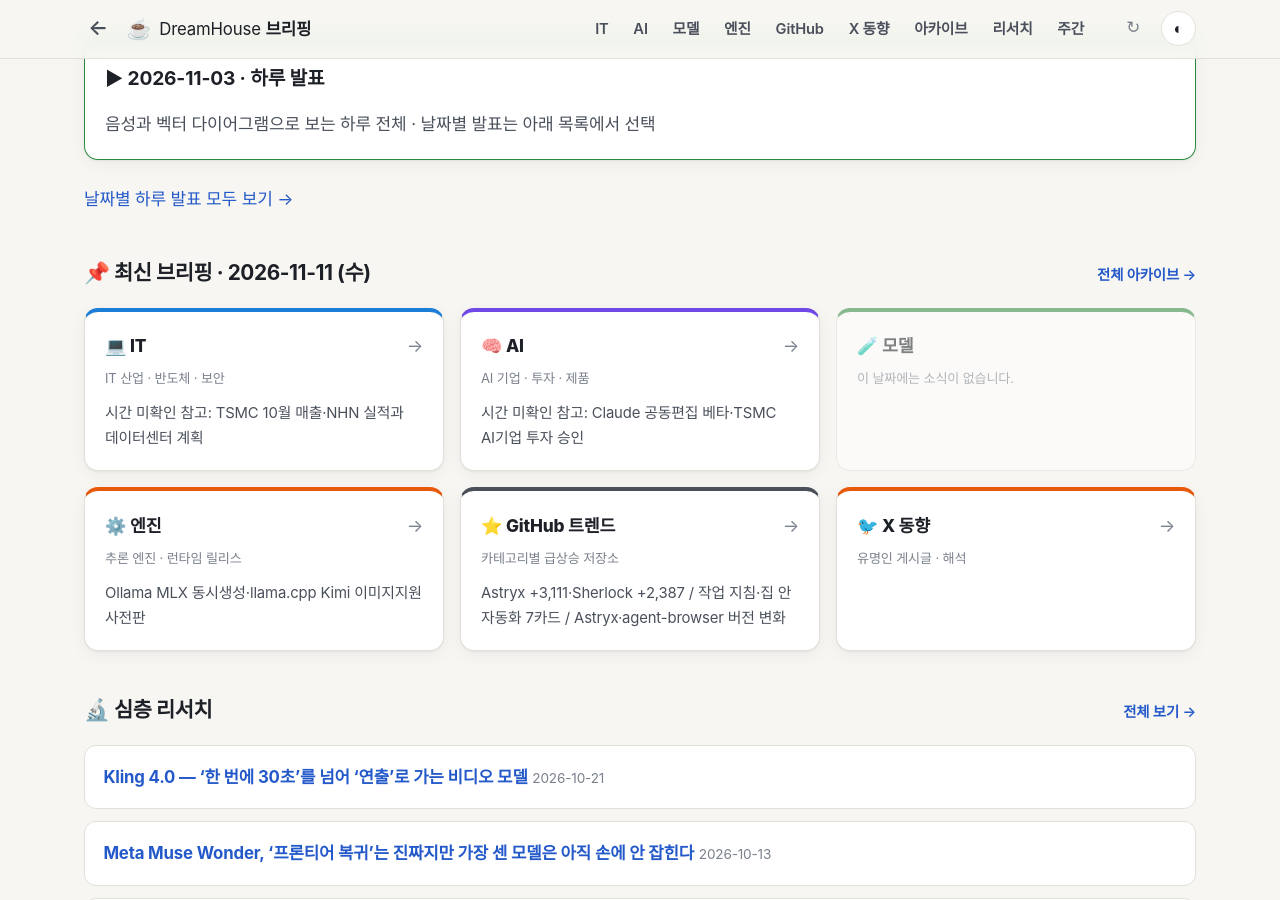
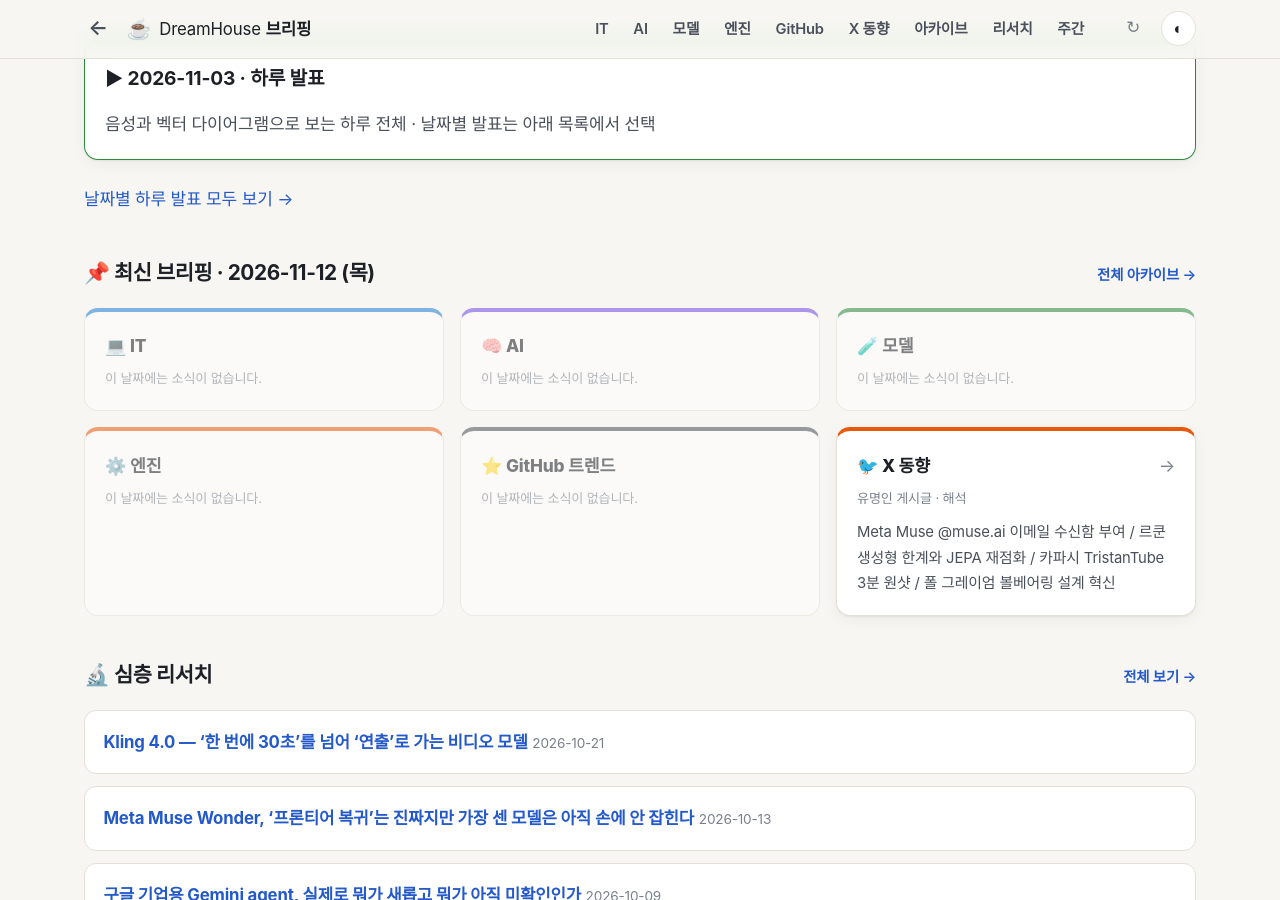
Before and after one commit to DreamHouseKSH/dreamhouse-briefings, a Jekyll site: the page built from index.html, in a window 1280 px wide and 900 px high, scrolled down 269 px. Built offline with Jekyll 4.4.1, drawn with Linux system fonts in a browser that asks for light colours; some web fonts are replaced; some of the changed lines change nothing that is shown; some of the changed text lies outside the part shown.

Commit message:
briefings: 2026-11-12 news (X)

```diff
--- a/_data/glossary.yml
+++ b/_data/glossary.yml
@@ -13,6 +13,7 @@
 # --- 2026-10-13 뉴스 브리핑 추가분
 
 # --- 2026-10-15 github trends ---
+- { term: "JEPA", full: "Joint Embedding Predictive Architecture", ko: "관절 임베딩 예측 아키텍처 — 픽셀 생성 대신 잠재 공간에서 상태를 예측하는 세계 모델 구조" }
 - { term: "JDK", full: "Java Development Kit", ko: "자바 프로그램을 만들고 돌리는 개발 도구 묶음" }
 - { term: "NSA", full: "National Security Agency", ko: "미국 국가안보국 — 신호정보·사이버보안 담당 정보기관" }
 - { term: "TOML", full: "Tom's Obvious Minimal Language", ko: "사람이 읽기 쉬운 설정 파일 형식" }
--- a/_data/highlights.yml
+++ b/_data/highlights.yml
@@ -1,3 +1,6 @@
+"2026-11-12":
+  X: "Meta Muse @muse.ai 이메일 수신함 부여 / 르쿤 생성형 한계와 JEPA 재점화 / 카파시 TristanTube 3분 원샷 / 폴 그레이엄 볼베어링 설계 혁신"
+
 "2026-11-11":
   IT: "시간 미확인 참고: TSMC 10월 매출·NHN 실적과 데이터센터 계획"
   AI: "시간 미확인 참고: Claude 공동편집 베타·TSMC AI기업 투자 승인"
--- /dev/null
+++ b/news/2026-11-12/X.md
@@ -0,0 +1,104 @@
+# X 브리핑 — 2026-11-12 (목요일, KST 아침)
+> X(트위터) 주요 테크·AI·경제 리더들의 24시간 내 핵심 포스트 인용 및 심층 해석. 게시글 인용과 함께 배경, 행간(생략된 것), 산업적 파급 효과를 분석했습니다.
+
+## 1. Alexandr Wang — Meta Muse 에이전트 전용 이메일 주소(@muse.ai) 공식 부여, 비동기 업무 생태계 직접 침투
+
+- **게시글:** https://x.com/alexandr_wang/status/2120562814884704256
+- **날짜:** 2026-11-11 (KST 2026-11-12 02:19)
+
+### 인용
+
+> "reserve your @muse.ai email handle while you can, paid subs! also, since many people were asking, this will be out to everyone soon including free plans! ... muse officially has its own email address 💌 forward it stuff or add it to a thread and watch it go. out now to paid subs in US and Canada."
+> (한글: "유료 구독자분들은 가능한 한 빨리 본인의 @muse.ai 이메일 핸들을 선점하세요! 많은 분들이 질문해 주셨는데, 무료 플랜을 포함한 모든 사용자에게도 곧 공개될 예정입니다! ... Muse가 공식적으로 자체 이메일 주소를 갖게 되었습니다 💌 자료를 전달하거나 이메일 스레드에 Muse를 추가하기만 하면 알아서 처리합니다. 현재 미국과 캐나다의 유료 구독자에게 제공 중입니다.")
+
+### 해석
+
+배경은 메타(Meta)의 AI 에이전트 서비스 'Muse'가 독립된 이메일 신원(Identity)을 획득한 사건이다. 기존 AI 어시스턴트들이 전용 웹 채팅창이나 모바일 앱 안에 갇혀 사용자가 찾아오기를 기다렸다면, Muse는 사용자마다 고유한 `@muse.ai` 수신함을 발급받아 인터넷의 가장 오래되고 보편적인 비동기 프로토콜인 이메일 스레드에 직접 '인간 팀원과 동일한 수신자'로 참여한다. 사용자가 영수증, 뉴스레터, 복잡한 업무 문서를 포워딩하거나 회의 스케줄 조율 메일에 Muse를 CC/BCC에 넣으면 에이전트가 백그라운드에서 내용을 요약하고 답장 초안을 회신하거나 스케줄을 처리한다.
+
+쓰지 않은 것: 외부 발신 메일에 대한 스팸 필터링 신뢰도 지표(SPF/DKIM/DMARC 설정), 에이전트가 오독하여 제3자에게 잘못된 메일을 직접 전송했을 때의 책임 소멸 규정 및 기업용 워크스페이스(Google Workspace, Microsoft 365) 엔터프라이즈 거버넌스 연동 계획은 이번 발표에서 구체적으로 다루지 않았다.
+
+업계에 미치는 의미: 에이전트의 작업 인터페이스가 **'채팅창(Chat UI)'에서 '비동기 수신함(In-box)'**으로 중심축을 옮겨가고 있다. 메타는 앞서 이틀 전 발표한 초경량·초저비용 추론 모델 'Muse Ember'(동급 플래시 모델 대비 단가를 3분의 1 수준으로 인하)를 결합하여, 사용자가 잠든 사이에도 하루 수백 건의 이메일을 저비용으로 상시 분류·추적하는 고빈도 에이전트 파이프라인을 구축하겠다는 전략을 완성했다.
+
+### 논조·다른 시각
+
+- **작성자 논조:** 공격적인 기능 확산과 대중화 예고 — 미국·캐나다 유료 사용자 우선 출시 후 무료 사용자 전면 개방을 약속하며 강력한 사용자 락인(Lock-in)을 도모.
+- **논조 점검:** 테크 미디어와 보안 전문가들은 "에이전트에게 고유 이메일 주소를 부여할 경우, 이메일 스푸핑(Spoofing)과 프롬프트 인젝션(Prompt Injection)을 유발하는 악의적 피싱 메일에 에이전트가 무방비로 노출될 수 있다"는 보안 사각지대를 경고.
+- **다른 시각:** 엔터프라이즈 협업 툴(Slack, Teams) 진영에서는 "사내 내부망 권한이 격리되지 않은 상태에서 외부 이메일 주소를 부여받은 에이전트는 기밀 데이터 유출의 잠재적 통로가 될 수 있다"며 엔터프라이즈 도입에는 엄격한 승인 게이트가 필수적이라는 신중론을 제기한다.
+
+---
+
+## 2. Yann LeCun — 생성형 AI 한계론 재점화, "오토리그레시브 LLM의 선언적 지식 축적과 물리 세계 인과 추론 결여"
+
+- **게시글:** https://x.com/ylecun/status/2120132325782503899
+- **날짜:** 2026-11-10 (KST 2026-11-11 02:05)
+
+### 인용
+
+> "LLMs accumulate substantial declarative knowledge, enabling them to answer a wide range of questions... but autoregressive token prediction is not a path to human-level intelligence. Without predictive world models, systems cannot reason, plan, or understand physical reality."
+> (한글: "대규모 언어 모델(LLM)은 방대한 선언적 지식을 축적하여 광범위한 질문에 답할 수 있게 합니다... 그러나 자기회귀적 토큰 예측은 인간 수준 지능으로 가는 경로가 아닙니다. 예측적 세계 모델(Predictive World Model) 없이는 시스템이 추론하거나 계획하거나 물리적 실체를 이해할 수 없습니다.")
+
+### 해석
+
+메타 수석 AI 과학자인 얀 르쿤 교수가 생성형 AI(Generative AI)의 근본적 아키텍처 한계를 다시 한번 도마 위에 올렸다. 최근 산업계가 텍스트, 이미지, 비디오를 픽셀이나 토큰 단위로 생성하는 디퓨전 및 자기회귀(Auto-regressive) 트랜스포머 스케일링에 천문학적 자본을 쏟아붓고 있는 가운데, 르쿤 교수는 이러한 시스템이 백과사전식 '선언적 지식(Fact Retrieval)'을 암기하는 데는 탁월하지만 근본적인 논리적 계획과 인과적 추론 능력이 결여되어 있다고 일침을 놓았다.
+
+쓰지 않은 것: 현재 본인이 이끄는 메타 연구진의 비생성형 대안 모델인 V-JEPA(Joint Embedding Predictive Architecture, 관절 임베딩 예측 아키텍처)가 현존 상업용 LLM 수준의 상업적 서비스나 코드 작성, 멀티모달 상호작용을 어느 시점에 대체할 수 있을지에 대한 정량적 로드맵이나 상용화 시점은 언급하지 않았다.
+
+업계에 미치는 의미: AI 프론티어 진영 간의 **'생성형 스케일링(Generative Scaling) vs 월드 모델(World-Action Models)'** 노선 논쟁이 한층 격화되고 있다. 구글 DeepMind의 Gemini 4 Carbon 발표와 엔비디아의 GR00T 2(WAM) 공개 직후 나온 발언이라는 점에서, 로보틱스와 실세계 상호작용이 본격화되는 2026년 하반기 AI 아키텍처의 패권이 픽셀 생성에서 추상 공간의 상태 예측으로 이동해야 한다는 학술적 경고로 읽힌다.
+
+### 논조·다른 시각
+
+- **작성자 논조:** 완고한 회의주의와 아키텍처 전면 전환 촉구 — 현세대 생성형 트랜스포머에 매달리는 빅테크들의 막대한 훈련 컴퓨트 투자를 '막다른 골목(Dead End)'으로 규정하는 확신에 찬 어조.
+- **논조 점검:** 벤치마크 학계와 산업계 엔지니어들은 "체인 오브 소트(Chain of Thought), 검색 증강 생성(RAG), 강화학습(RL) 추론 에이전트를 결합한 현세대 LLM이 이미 복잡한 수학 증명과 소프트웨어 엔지니어링에서 실질적 성과를 내고 있다"며 르쿤의 비판이 실용주의적 진보를 과소평가한다는 반론을 제기.
+- **다른 시각:** 물리 AI와 임베디드 로보틱스 연구자들은 르쿤의 견해에 적극 공감하며, "초당 수천 번의 모터 토크를 제어해야 하는 실물 기계에서는 오토리그레시브 텍스트 모델의 환각과 지연 시간이 치명적이므로 JEPA 기반의 예측 모델 도입이 불가피하다"고 지지한다.
+
+---
+
+## 3. Andrej Karpathy — Claude Code로 3분 만에 4.7만 개 비디오 'TristanTube' 원샷 구축… 일회용 소프트웨어의 도래
+
+- **게시글:** https://x.com/karpathy/status/2119114537442189652
+- **날짜:** 2026-11-08 (KST 2026-11-09 01:22, 기술 커뮤니티 지속 확산)
+
+### 인용
+
+> "Tristan Hume published a YouTube channel tier list earlier in the week... It looked excellent, so I turned it into TristanTube: about 47K super nerdy videos, plus a TV mode for laid-back watching. One-shotted it with Claude Code in three minutes."
+> (한글: "트리스탄 흄이 주초에 유튜브 채널 티어 리스트를 공개했습니다... 내용이 너무 훌륭해서 제가 이를 'TristanTube'로 만들었습니다. 약 4만 7천 개의 초전문적 비디오와 느긋하게 시청할 수 있는 TV 모드를 갖췄습니다. Claude Code를 사용해 단 3분 만에 한 번에 완성(one-shot)했습니다.")
+
+### 해석
+
+전 테슬라 AI 디렉터이자 Eureka Labs 창업자인 안드레이 카파시가 공개한 초단기 에이전트 바이브 코딩(Vibe Coding) 실전 사례다. 연구자 트리스탄 흄(Tristan Hume)이 개인 블로그에 정리해 둔 텍스트 기반의 고품질 유튜브 엔지니어링·수학 채널 목록을 본 뒤, Claude Code CLI 에이전트에게 단일 프롬프트를 내려 4만 7천 개 동영상 메타데이터를 파싱하고 반응형 웹 플레이어 및 연속 재생 TV 모드가 탑재된 완전한 웹 애플리케이션으로 단 3분 만에 컴파일해 배포했다.
+
+쓰지 않은 것: 유튜브 API 쿼터 제약 처리 방식, 비디오 썸네일 캐싱 구조, 장기적인 호스팅 유지비용 및 유튜브 정책 변경 시의 유지보수 방안 등 전통적 소프트웨어 엔지니어링에서 필수적인 수명 주기 관리(Lifecycle Management) 요소는 언급되지 않았다.
+
+업계에 미치는 의미: 소프트웨어의 성격이 '오랫동안 유지보수하는 제품(SaaS)'에서 **'필요할 때 몇 분 만에 만들고 버리는 일회용 도구(Disposable Software)'**로 근본적인 전환을 맞이하고 있음을 입증한다. 데이터 소스만 존재하면 누구나 에이전트를 통해 즉시 개인 맞춤형 GUI(그래픽 사용자 인터페이스)를 실시간 합성해 낼 수 있어, 전통적인 웹 프론트엔드 외주 및 단순 유틸리티 개발 시장의 존재 기반을 뒤흔드는 신호탄이다.
+
+### 논조·다른 시각
+
+- **작성자 논조:** 경쾌한 개발 즐거움과 에이전트 능력 격찬 — "코딩의 고통이 사라지고 상상을 현실로 옮기는 장벽이 3분으로 줄어들었다"는 낙관적 기술 찬미.
+- **논조 점검:** 개발자 커뮤니티(Hacker News)에서는 "정형화된 목록을 웹 템플릿에 바인딩하는 작업은 LLM의 최고 적합 영역이며, 복잡한 인증이나 상태 관리, 보안 예외 처리가 들어가는 실제 프로덕션 서비스 개발과는 여전히 큰 격차가 있다"고 지적.
+- **다른 시각:** UI/UX 디자이너 진영에서는 "사용자마다 자신에게 가장 편한 인터페이스를 직접 코딩 없이 생성해 소비하는 '유저 에이전트 주도형 웹' 시대가 열리면서, 중앙 집중식 플랫폼의 표준화된 웹 디자인 가치가 급변할 것"이라는 전망을 내놓고 있다.
+
+---
+
+## 4. Paul Graham — 7개 볼베어링이 바꾼 시계 산업 표준: Eterna cal 1466과 "하드웨어 설계 혁신의 본질"
+
+- **게시글:** https://x.com/paulg/status/2120489955743170942
+- **날짜:** 2026-11-11 (KST 2026-11-11 21:27)
+
+### 인용
+
+> "The Eterna cal 1466. Those 7 tiny ball bearings supporting the automatic-winding rotor were Eterna's great innovation. Eventually everyone switched from using a central post to this design, even Rolex."
+> (한글: "에테르나 칼리버 1466입니다. 자동 와인딩 로터를 지지하는 저 7개의 미세 볼베어링이야말로 에테르나의 위대한 혁신이었습니다. 결국 롤렉스를 포함한 모든 시계 제조사가 중심 축 방식에서 이 설계로 전환했습니다.")
+
+### 해석
+
+Y 컴비네이터(Y Combinator) 창업자 폴 그레이엄이 빈티지 기계식 시계 무브먼트의 사진과 함께 기구학적 설계 혁신의 본질을 짚은 통찰이다. 1940년대 후반 에테르나(Eterna)가 개발한 '에테르나-마틱(Eterna-Matic)'은 무거운 로터(회전자)가 회전할 때 발생하는 마찰과 마모를 줄이기 위해, 기존의 중심 기둥 축(Central Post) 구조 대신 직경 0.65mm 미만의 초소형 볼베어링 5~7개를 환형 레이스에 배치해 하중을 분산시켰다. 이 단순하고 우아한 기구 설계는 회전 효율을 비약적으로 끌어올리고 고장률을 떨어뜨려, 롤렉스(Rolex)와 오메가(Omega) 등 당대 최고의 제조사들이 전부 자사 설계를 폐기하고 베어링 로터 표준으로 항복하게 만들었다. (에테르나는 이 혁신을 기려 5개의 볼베어링을 브랜드 로고로 삼았다.)
+
+쓰지 않은 것: 스위스 시계 역사 속 베어링 윤활유(오일) 건조 문제나 특허 독점권 만료 후 범용 무브먼트 제조사(ETA)로의 분사 과정 등 세부 산업사 맥락은 짧은 감상 속에 축약됐다.
+
+업계에 미치는 의미: 폴 그레이엄이 최근 강조해 온 **"대부분의 하드웨어 엔지니어링은 사실상 위장된 소프트웨어 엔지니어링이다(Most hardware engineering is actually software engineering in disguise)"**라는 통찰과 정확히 맞물린다. 소프트웨어 아키텍처든 정밀 기구든, 시스템의 병목을 해결하는 혁신은 거창한 외형 변경이 아니라 '마찰이 집중되는 단일 실패 지점(Single Point of Friction)을 다자간 분산 구조로 재설계하는 것'에서 나온다는 공학적 불변의 진리를 환기한다.
+
+### 논조·다른 시각
+
+- **작성자 논조:** 엔지니어링 미학에 대한 깊은 경의 — 소수 부품의 정밀한 기구 배치가 거대 산업 표준 전체를 재편한 역사적 사실에 대한 지적 감탄.
+- **논조 점검:** 워치메이커와 엔지니어들은 "볼베어링 로터가 충격 저항성과 내구성을 혁신한 것은 사실이지만, 부품 단가 상승과 미세 가공 정밀도 한계로 대량 생산 라인에 안착하기까지 수십 년의 야금학·공작기계 발전이 뒷받침되어야 했다"며 단순 아이디어와 양산 엔지니어링 간의 간극을 덧붙임.
+- **다른 시각:** 스타트업 및 제품 설계자들은 "기존 거대 기업(당시의 롤렉스)이 고수하던 레거시 설계 아키텍처를 뒤흔들기 위해서는, 점진적 개선이 아니라 에테르나의 볼베어링처럼 물리학적 마찰 계수를 근본적으로 떨어뜨리는 10배 우월한 기본 설계가 필요하다"는 스타트업 전략론으로 해석한다.
```
